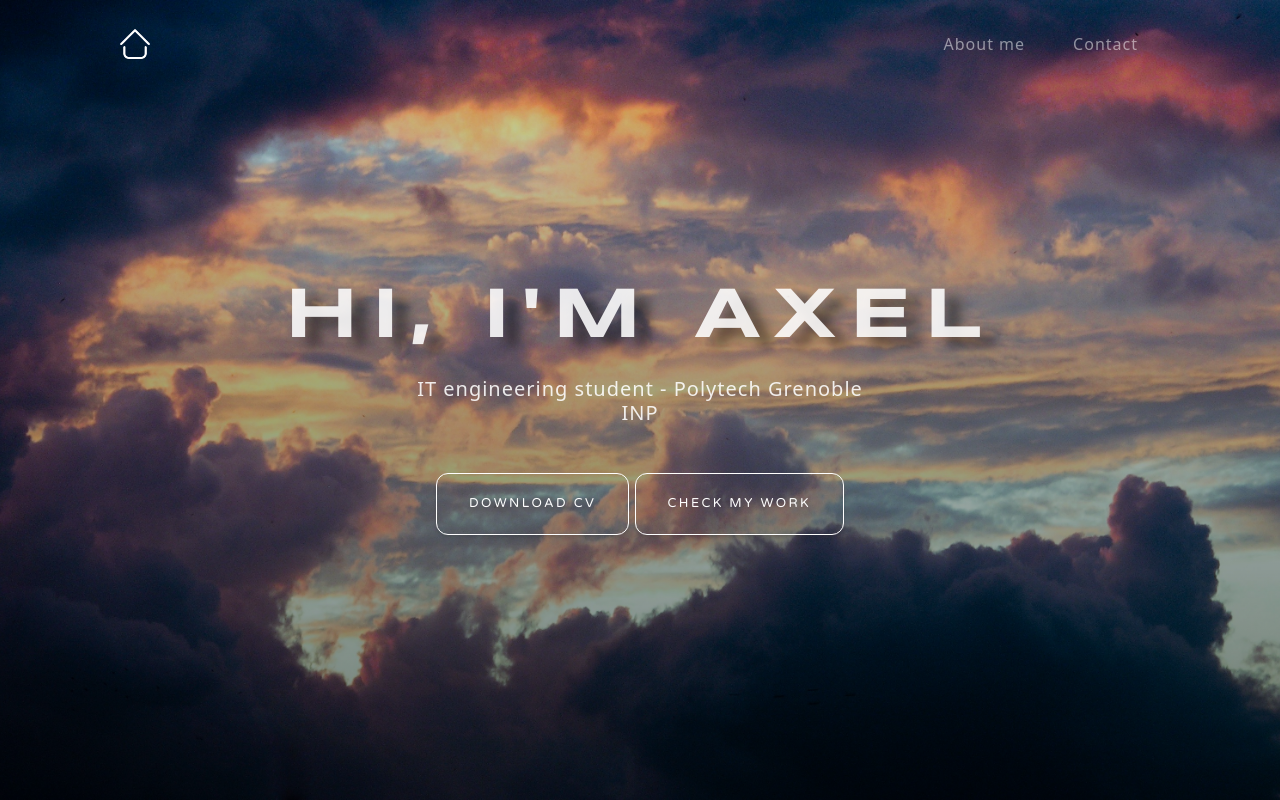
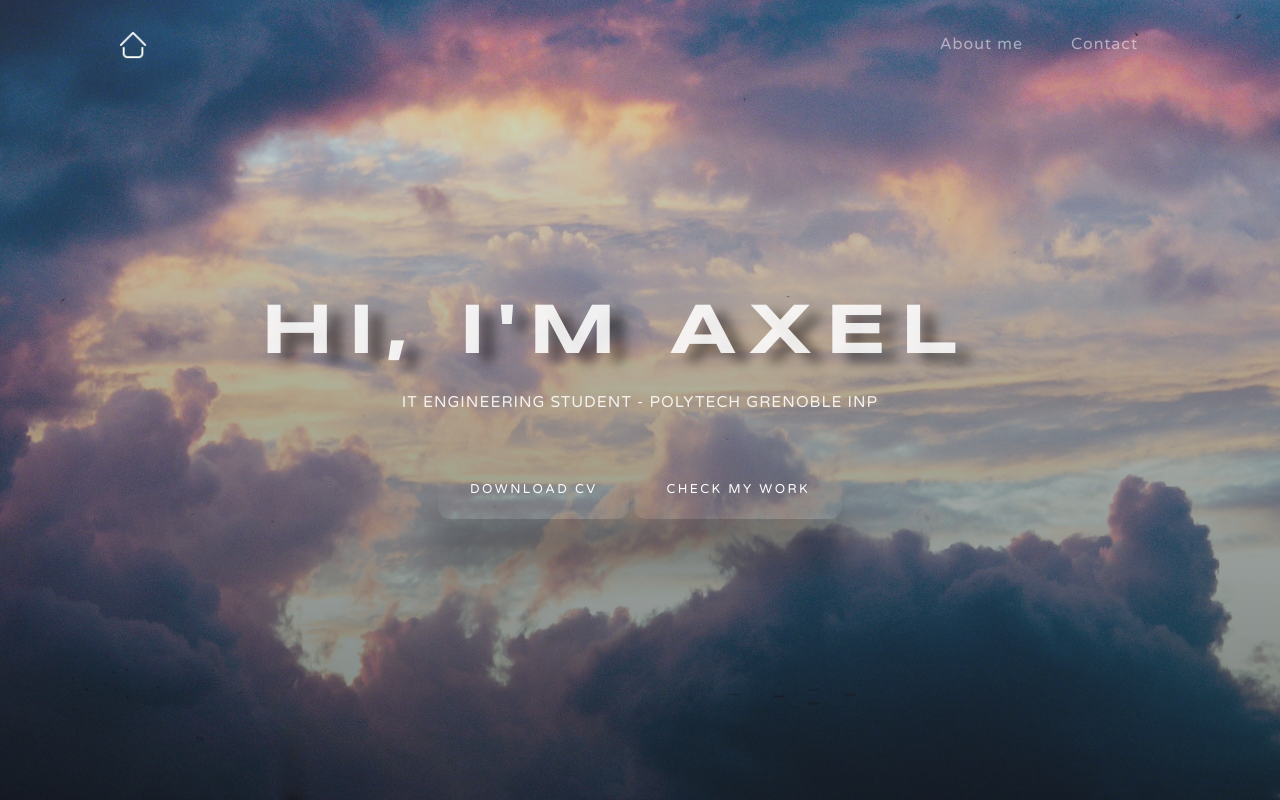
Before and after one commit to Ethazio/ethazio.github.io, a plain HTML site: page index.html in a window 1280 px wide. Shown: the top 800 px of the page. Drawn offline with nearby package versions, Linux system fonts and the light colour scheme.

Commit message:
Dynamisation du texte "Hi..."

```diff
--- a/index.html
+++ b/index.html
@@ -5,7 +5,7 @@
         <meta name="viewport" content="width=device-width, initial-scale=1, shrink-to-fit=no" />
         <meta name="description" content="" />
         <meta name="author" content="" />
-        <title>Grayscale - Start Bootstrap Theme</title>
+        <title>Axel's portfolio</title>
         <link rel="icon" type="image/x-icon" href="assets/favicon.ico" />
         <!-- Font Awesome icons (free version)-->
         <script src="https://use.fontawesome.com/releases/v6.3.0/js/all.js" crossorigin="anonymous"></script>
@@ -18,6 +18,7 @@
         <link rel="preconnect" href="https://fonts.gstatic.com" crossorigin>
         <link href="https://fonts.googleapis.com/css2?family=Fugaz+One&display=swap" rel="stylesheet">
         <link href="https://fonts.googleapis.com/css2?family=Syncopate:wght@400;700&display=swap" rel="stylesheet">
+        <script src="https://cdn.jsdelivr.net/npm/typed.js@2.0.12"></script>
     </head>
     <body id="page-top">
         <!-- Navigation-->
@@ -30,8 +31,8 @@
                 </button>
                 <div class="collapse navbar-collapse" id="navbarResponsive">
                     <ul class="navbar-nav ms-auto">
-                        <li class="nav-item"><a class="nav-link" href="#about">About me</a></li>
-                        <li class="nav-item"><a class="nav-link" href="#signup">Contact</a></li>
+                        <li class="nav-item"><a class="nav-link" href="#about" style="font-family: Varela Round">About me</a></li>
+                        <li class="nav-item"><a class="nav-link" href="#signup" style="font-family: Varela Round">Contact</a></li>
                     </ul>
                 </div>
             </div>
@@ -42,13 +43,12 @@
                 <div class="d-flex justify-content-center">
                     <div class="text-center">
                         <h1 class="mx-auto my-0 text-uppercase" style="font-family: 'Syncopate', sans-serif; font-weight: 550; font-size: 4.5rem; filter: drop-shadow(15px 9px 6px rgba(0, 0, 0, 0.5));">
-                            Hi, I'm Axel
-                        </h1>
-                        <h2 class="text-white-50 mx-auto mt-2 mb-5">IT engineering student - Polytech Grenoble INP</h2>
-                        <a class="btn" href="#about" style="border: 1.1px solid white;">
+                            <span id="typed-text"></span></h1>
+                        <h2 class="text-white-50 text-uppercase mx-auto mt-2 mb-5" style="font-size:0.98rem;font-family: Varela Round;">IT engineering student - Polytech Grenoble INP</h2>
+                        <a class="btn" style="box-shadow: 0 10px 30px rgba(0, 0, 0, 0.5);" href="cv.pdf" target="_blank">
                             Download CV
                         </a>
-                        <a class="btn" href="#about" style="border: 1.1px solid white;">Check my work</a>
+                        <a class="btn" href="#about">Check my work</a>
                     </div>
                 </div>
             </div>
--- a/js/scripts.js
+++ b/js/scripts.js
@@ -52,3 +52,19 @@ window.addEventListener('DOMContentLoaded', event => {
     });
 
 });
+
+document.addEventListener("DOMContentLoaded", function() {
+    new Typed('#typed-text', {
+      strings: ["Hi, I'm Axel"],  // Le texte à taper
+      typeSpeed: 120,  // Vitesse de frappe (en millisecondes)
+      backSpeed: 0,  // Vitesse de suppression (en millisecondes)
+      showCursor: true,
+      cursorChar: '_',
+      cursorBlink: true,
+      cursorBlinkSpeed: 3900
+        // Afficher ou non le curseur
+    //   onComplete: (self) => {
+    //     self.cursor.remove();  // Supprime le curseur après la fin de la frappe
+    //   }
+    });
+  });
```
Also changed, not shown: assets/img/skybg2.jpg (added), css/styles.css, 1 other file.
